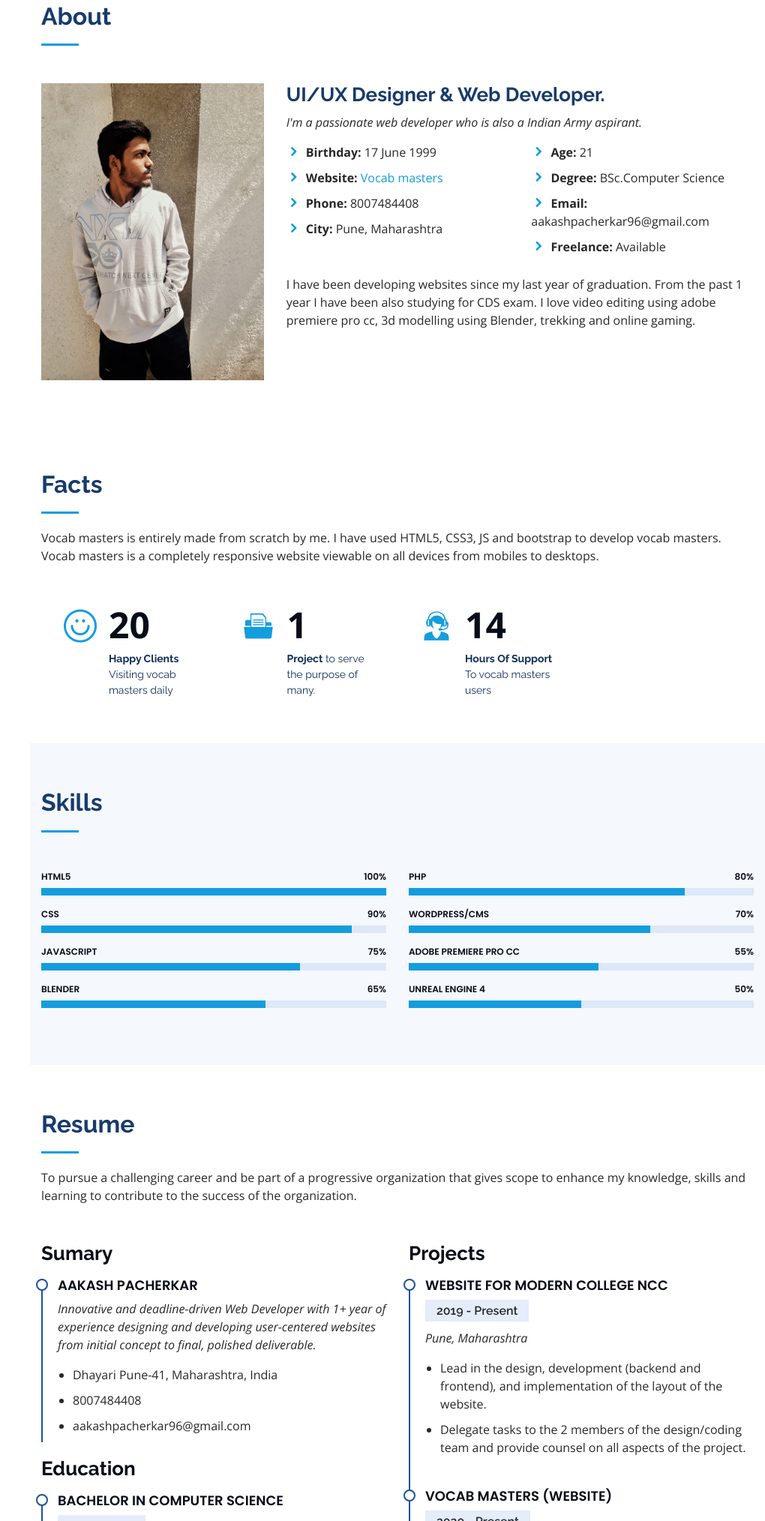
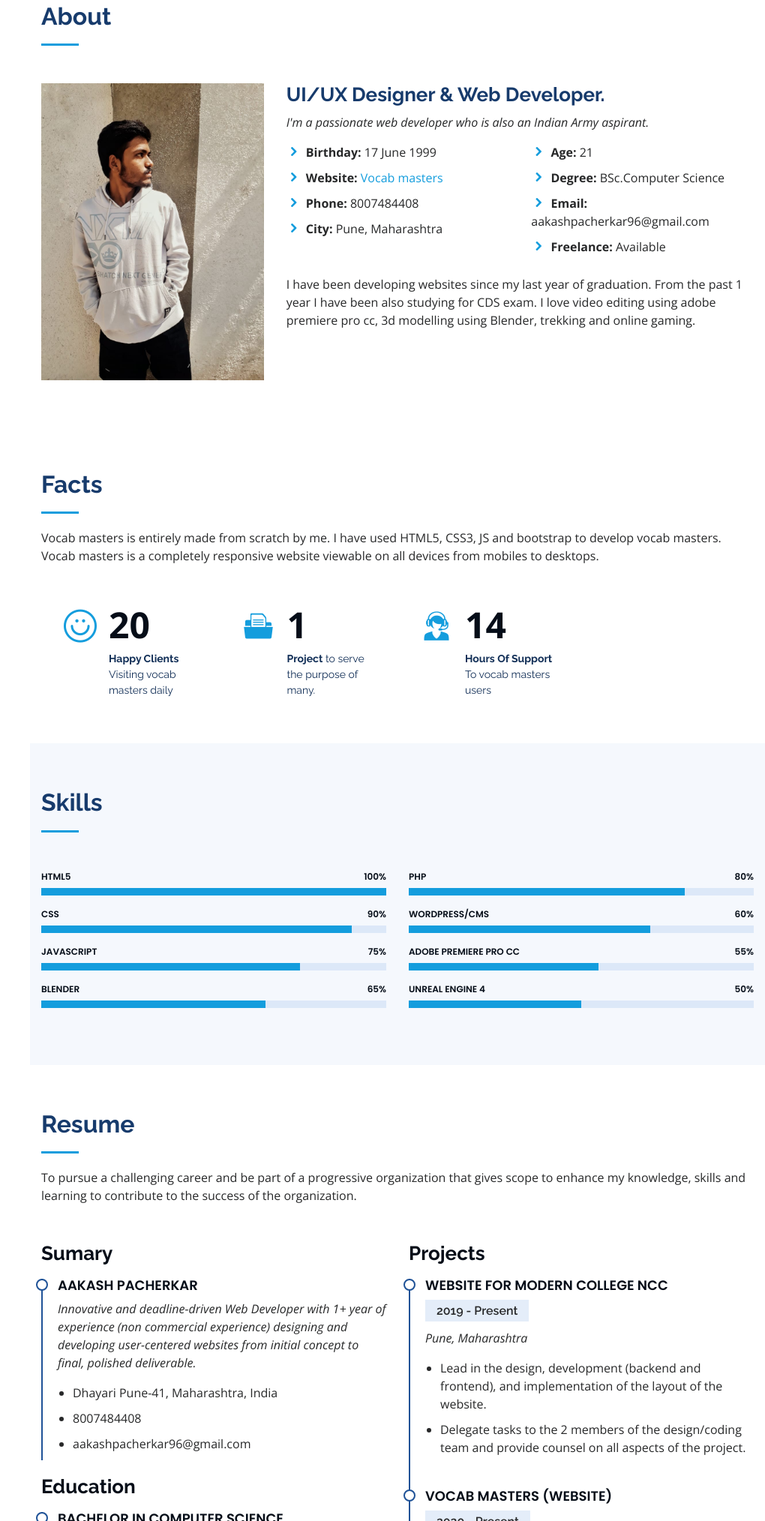
Before and after one commit to Aakash-Pacherkar/CV, a plain HTML site: page index.html in a window 1280 px wide. Shown: the part 857-2885 px from the top of the page at 75% size, without its empty margins (260-1280 px from the left). Drawn offline with nearby package versions, Linux system fonts and the light colour scheme.

Commit message:
Add files via upload

```diff
--- a/index.html
+++ b/index.html
@@ -93,7 +93,7 @@
           <div class="col-lg-8 pt-4 pt-lg-0 content" data-aos="fade-left">
             <h3>UI/UX Designer &amp; Web Developer.</h3>
             <p class="font-italic">
-              I'm a passionate web developer who is also a Indian Army aspirant.
+              I'm a passionate web developer who is also an Indian Army aspirant.
             </p>
             <div class="row">
               <div class="col-lg-6">
@@ -215,7 +215,7 @@
             </div>
 
             <div class="progress">
-              <span class="skill">WordPress/CMS <i class="val">70%</i></span>
+              <span class="skill">WordPress/CMS <i class="val">60%</i></span>
               <div class="progress-bar-wrap">
                 <div class="progress-bar" role="progressbar" aria-valuenow="70" aria-valuemin="0" aria-valuemax="100"></div>
               </div>
@@ -257,7 +257,7 @@
             <h3 class="resume-title">Sumary</h3>
             <div class="resume-item pb-0">
               <h4>Aakash Pacherkar</h4>
-              <p><em>Innovative and deadline-driven Web Developer with 1+ year of experience designing and developing user-centered websites from initial concept to final, polished deliverable.</em></p>
+              <p><em>Innovative and deadline-driven Web Developer with 1+ year of experience (non commercial experience) designing and developing user-centered websites from initial concept to final, polished deliverable.</em></p>
               <ul>
                 <li>Dhayari Pune-41, Maharashtra, India</li>
                 <li>8007484408</li>
@@ -304,7 +304,7 @@
                 <li>Developed a quiz webapp for students who are appearing for CDS and NDA exam.</li>
                 <li>Contains quiz for synonyms and antonyms.</li>
                 <li>Developed using HTML5, CSS3, Bootstrap (not a bootstrapmade template) and JavaScript.</li>
-                <li><a href="https://vocabmasters.netlify.app/">Click here to visit Vocab Masters</a></li>
+                <li><a href="https://vocabmasters.netlify.app ">Click here to visit Vocab Masters</a></li>
               </ul>
             </div>
           </div>
```
